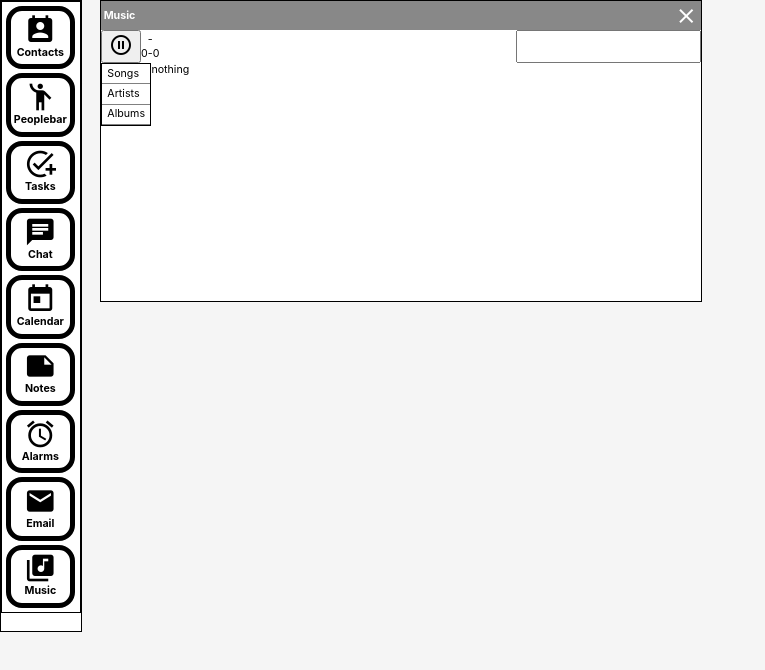
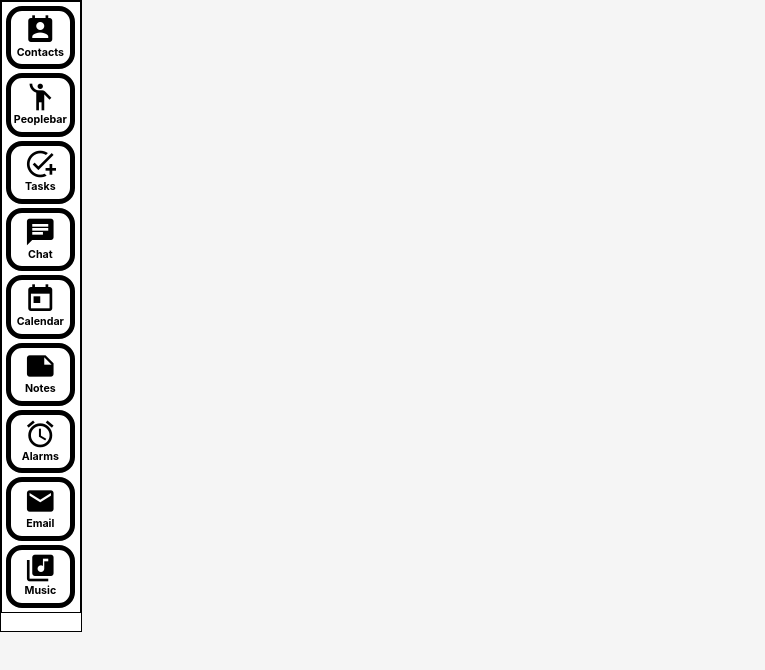
Before and after one commit to joshmarinacci/querylang, a React (Create React App) app: page / in a window 1280 px wide. Shown: the top 670 px of the page, without its empty margins (0-765 px from the left). Built offline with nearby package versions, Linux system fonts and the light colour scheme.

Commit message:
small fixes

```diff
--- a/src/App.js
+++ b/src/App.js
@@ -39,16 +39,16 @@ let service = new AppLauncherService()
 
 function App() {
   let [apps, setApps] = useState([
-    {
-      id:27,
-      category: CATEGORIES.APP.ID,
-      type: CATEGORIES.APP.TYPES.APP,
-      props: {
-        title:'Music',
-        appid:'Music',
-        icon:'perm_contact_calendar'
-      }
-    }
+    // {
+    //   id:27,
+    //   category: CATEGORIES.APP.ID,
+    //   type: CATEGORIES.APP.TYPES.APP,
+    //   props: {
+    //     title:'Music',
+    //     appid:'Music',
+    //     icon:'perm_contact_calendar'
+    //   }
+    // }
 
   ])
   useEffect(()=>{
--- a/src/music.js
+++ b/src/music.js
@@ -85,8 +85,8 @@ export function PlayPanel({selectedSong}) {
     const handler = (e) => {
         // console.log("event",e.type,e)
         // console.log(audioRef.current.duration)
-        if(e.type === 'timeupdate')     setPlaytime(Math.round(audioRef.current.currentTime))
-        if(e.type === 'durationchange') setDuration(Math.round(audioRef.current.duration))
+        if(e.type === 'timeupdate'     && audioRef.current) setPlaytime(Math.round(audioRef.current.currentTime))
+        if(e.type === 'durationchange' && audioRef.current) setDuration(Math.round(audioRef.current.duration))
     }
     useEffect(()=>{
         if(selectedSong && audioRef.current) {
```
